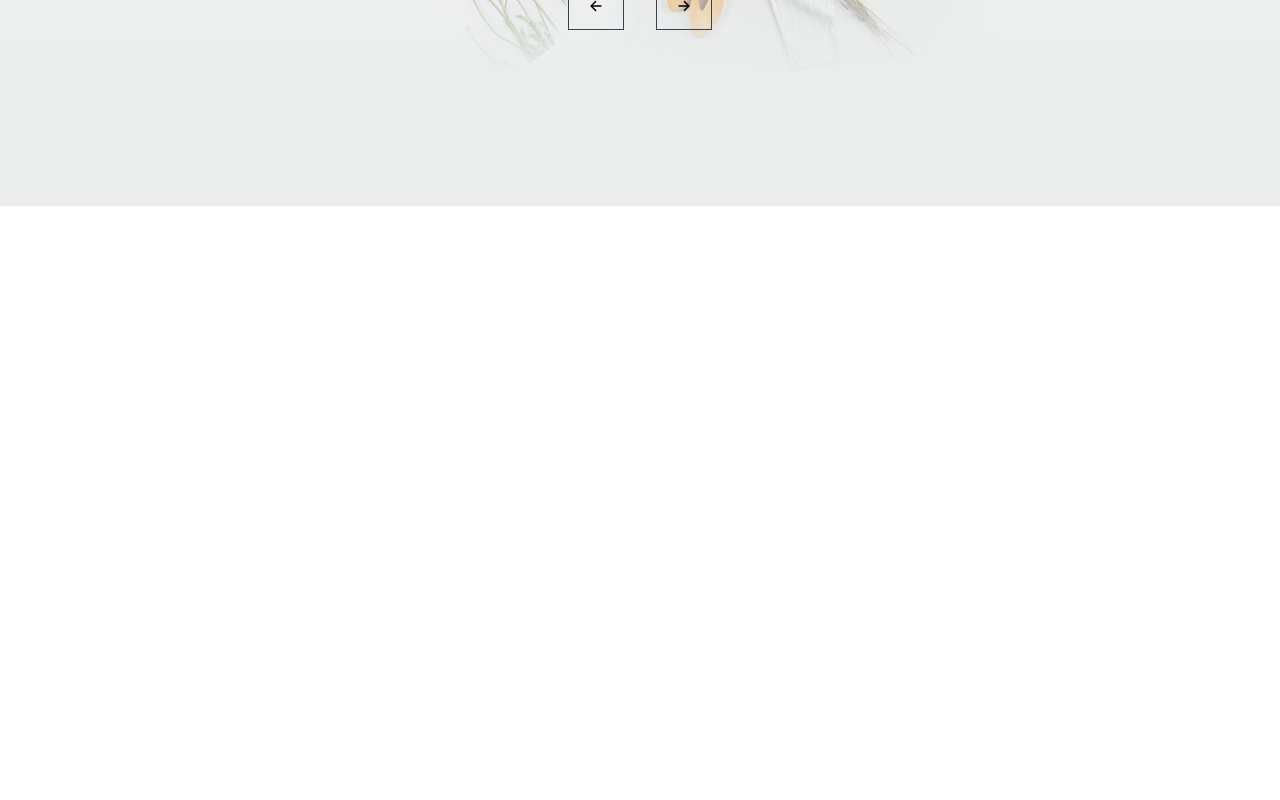
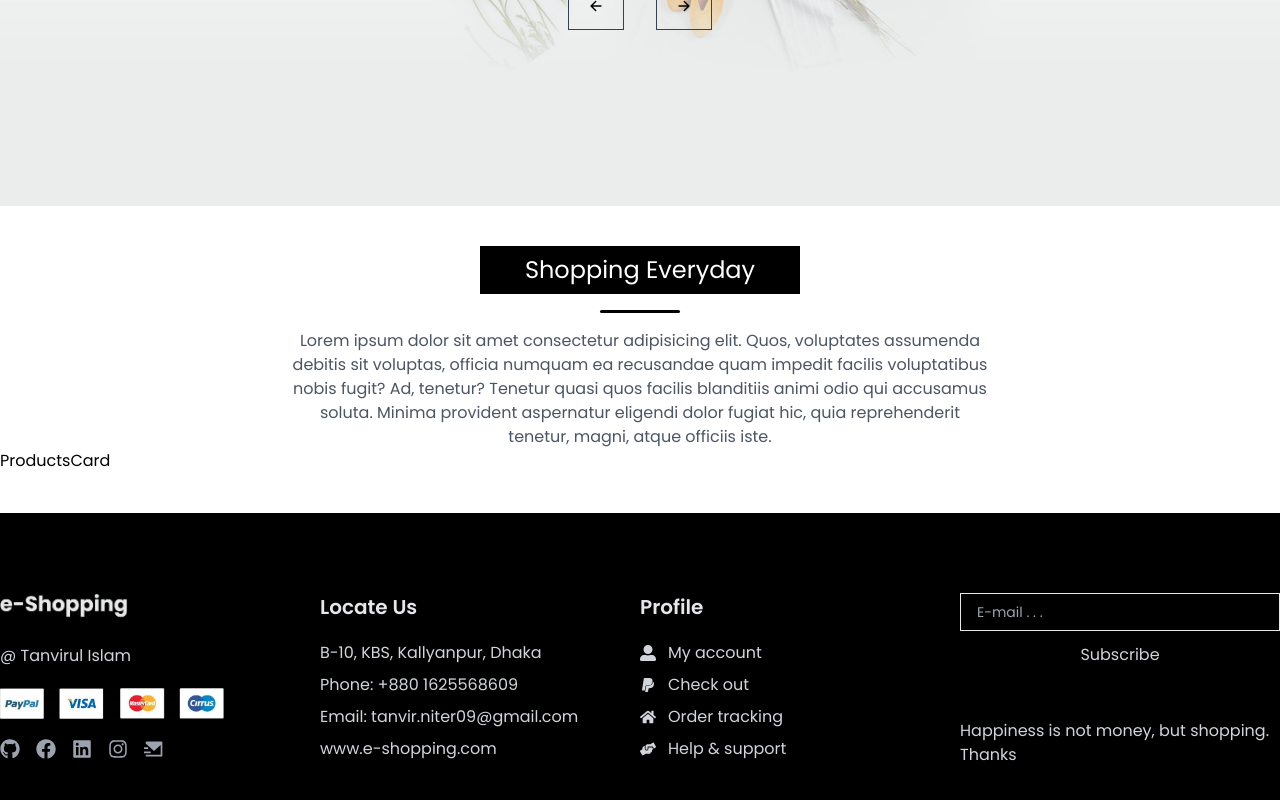
Before and after one commit to tanvir35web/e-shopping, a React (Vite) app: page / in a window 1280 px wide. Shown: the part 386-1186 px from the top of the page. Before the commit the page ends 800 px from the top, so only its background shows below. Built offline with nearby package versions, Linux system fonts and the light colour scheme.

Commit message:
footer section done and products section slidely done

```diff
--- a/src/App.jsx
+++ b/src/App.jsx
@@ -2,12 +2,14 @@ import React from "react";
 import "./App.css";
 import { Home } from "./pages/home";
 import { Header } from "./components/Header";
+import Footer from "./components/Footer";
 
 function App() {
   return (
     <div className="font-bodyFont">
       <Header />
       <Home />
+      <Footer/>
     </div>
   );
 }
--- a/src/assets/index.js
+++ b/src/assets/index.js
@@ -1,6 +1,8 @@
 import darkLogo from './logoDark.png';
 import cartIcon from './cart-dash.svg'
 import userIcon from "./Tanvir.jpg"
+import paymentLogos from './payment logos.jpg'
+import lightLogo from './logo Light.png'
 
 
 import s1 from './slider1.jpg'
@@ -8,4 +10,4 @@ import s2 from './slider2.jpg'
 import s3 from './slider3.jpg'
 import s4 from './slider4.jpg'
 
-export { darkLogo, cartIcon, userIcon, s1, s2, s3, s4 };
+export { darkLogo, cartIcon, userIcon, s1, s2, s3, s4, paymentLogos, lightLogo };
--- /dev/null
+++ b/src/components/Footer.jsx
@@ -0,0 +1,82 @@
+import React from "react";
+import { lightLogo, paymentLogos } from "../assets";
+import {
+  FaGithub,
+  FaFacebook,
+  FaInstagram,
+  FaLinkedin,
+  FaUserAlt,
+  FaPaypal,
+  FaHome,
+  FaHandsHelping,
+} from "react-icons/fa";
+import { RiMailSendFill } from "react-icons/ri";
+
+const Footer = () => {
+  return (
+    <div className="bg-black text-gray-300 py-20 font-bodyFont">
+      <div className="max-w-screen-xl mx-auto grid grid-cols-4">
+        <div className="flex flex-col gap-5">
+          <img className="w-32" src={lightLogo} alt="Payment logos" />
+          <p>@ Tanvirul Islam </p>
+          <img className="w-56" src={paymentLogos} alt="payments logo" />
+          <div className="flex flex-row gap-4 text-xl text-gray-400">
+            <FaGithub className="hover:text-white cursor-pointer duration-300" />
+            <FaFacebook className="hover:text-white cursor-pointer duration-300" />
+            <FaLinkedin className="hover:text-white cursor-pointer duration-300" />
+            <FaInstagram className="hover:text-white cursor-pointer duration-300" />
+            <RiMailSendFill className="hover:text-white cursor-pointer duration-300" />
+          </div>
+        </div>
+
+        <div>
+          <h2 className="text-xl font-semibold mb-5 text-gray-200">
+            Locate Us
+          </h2>
+          <div className="flex flex-col gap-2 text-base">
+            <p>B-10, KBS, Kallyanpur, Dhaka</p>
+            <p>Phone: +880 1625568609</p>
+            <p>Email: tanvir.niter09@gmail.com</p>
+            <p>www.e-shopping.com</p>
+          </div>
+        </div>
+
+        <div>
+          <h2 className="text-xl font-semibold mb-5 text-gray-200">Profile</h2>
+          <p className="flex flex-row gap-3 mb-2 items-center hover:text-white cursor-pointer duration-300">
+            <span>
+              <FaUserAlt />
+            </span>
+            My account
+          </p>
+          <p className="flex flex-row gap-3 mb-2 items-center hover:text-white cursor-pointer duration-300">
+            <span>
+              <FaPaypal />
+            </span>
+            Check out
+          </p>
+          <p className="flex flex-row gap-3 mb-2 items-center hover:text-white cursor-pointer duration-300">
+            <span>
+              <FaHome />
+            </span>
+            Order tracking
+          </p>
+          <p className="flex flex-row gap-3 mb-2 items-center hover:text-white cursor-pointer duration-300">
+            <span>
+              <FaHandsHelping />
+            </span>
+            Help & support
+          </p>
+        </div>
+
+        <div className="flex flex-col gap-3">
+            <input className="bg-transparent border px-4 py-2 text-sm " type="email" placeholder="E-mail . . . "/>
+            <button>Subscribe</button>
+            <p className="mt-10">Happiness is not money, but shopping. Thanks</p>
+        </div>
+      </div>
+    </div>
+  );
+};
+
+export default Footer;
--- /dev/null
+++ b/src/components/Products.jsx
@@ -0,0 +1,19 @@
+import React from 'react'
+import ProductsCard from './ProductsCard';
+
+const Products = () => {
+  return (
+    <div className='py-10'>
+        <div className='flex flex-col items-center gap-4'>
+            <h1 className='bg-black text-white text-2xl w-80 p-2 text-center'>Shopping Everyday</h1>
+            <span className='w-20 h-[3px] bg-black rounded-xl'></span>
+            <p className='max-w-[700px] text-center text-gray-600'>Lorem ipsum dolor sit amet consectetur adipisicing elit. Quos, voluptates assumenda debitis sit voluptas, officia numquam ea recusandae quam impedit facilis voluptatibus nobis fugit? Ad, tenetur? Tenetur quasi quos facilis blanditiis animi odio qui accusamus soluta. Minima provident aspernatur eligendi dolor fugiat hic, quia reprehenderit tenetur, magni, atque officiis iste.</p>
+        </div>
+        <div className='max-w-screen-xl mx-auto'>
+            <ProductsCard/>
+        </div>
+    </div>
+  )
+}
+
+export default Products;
--- /dev/null
+++ b/src/components/ProductsCard.jsx
@@ -0,0 +1,9 @@
+import React from 'react'
+
+const ProductsCard = () => {
+  return (
+    <div>ProductsCard</div>
+  )
+}
+
+export default ProductsCard
--- a/src/pages/Home.jsx
+++ b/src/pages/Home.jsx
@@ -1,10 +1,12 @@
 import React from "react";
 import Banner from "../components/Banner";
+import Products from "../components/Products";
 
 export const Home = () => {
   return (
     <>
       <Banner />
+      <Products/>
     </>
   );
 };
```
Also changed, not shown: src/assets/logo Light.png (added), src/assets/payment logos.jpg (added).
